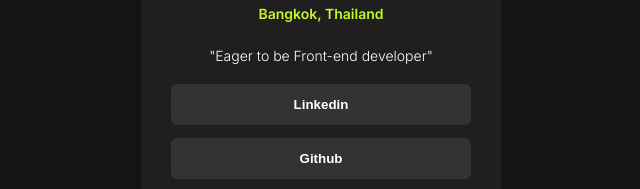
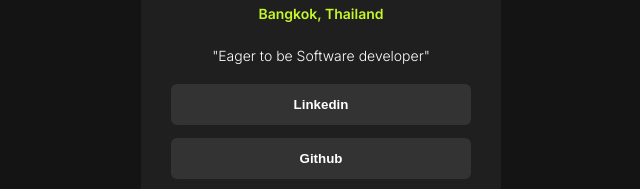
Before and after one commit to OffyOk/social-links-profile-main, a plain HTML site: page index.html in a window 1280 px wide. Shown: the part 279-468 px from the top of the page, 319-959 px from the left. Drawn offline with Linux system fonts and the light colour scheme.

Commit message:
Update index.html
fix describe me

```diff
--- a/index.html
+++ b/index.html
@@ -81,7 +81,7 @@
         <section class="Profile">
           <h2>Suthichai Srivatanasup</h2>
           <p class="address">Bangkok, Thailand</p>
-          <p>"Eager to be Front-end developer"</p>
+          <p>"Eager to be Software developer"</p>
         </section>
         <section class="link">
           <a href="https://www.linkedin.com/in/suthichai-srivatanasup/" target="_blank" rel="noopener noreferrer">
```
